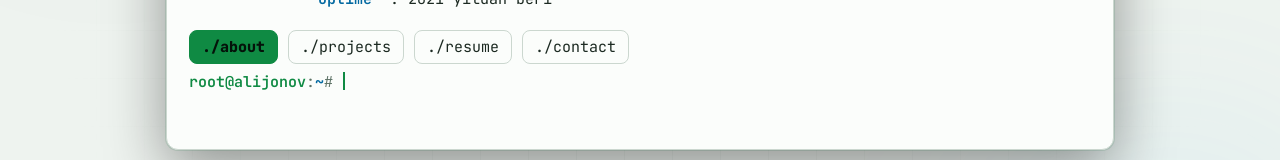
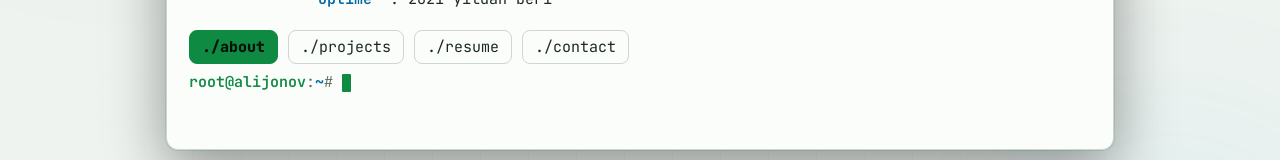
Before and after one commit to AlijonovUz/portfolio, a React (Vite) app: page / in a window 1280 px wide. Shown: the part 402-562 px from the top of the page. Built offline with nearby package versions, Linux system fonts and the light colour scheme.

Commit message:
feat(terminal): absolute-positioned 1ch terminal block cursor with full CLI vibe and smooth character traversal

```diff
--- a/src/App.jsx
+++ b/src/App.jsx
@@ -1338,14 +1338,18 @@ export default function App() {
                   }
 
                   const pos = Math.min(Math.max(0, start), inputVal.length)
-                  const before = inputVal.slice(0, pos)
-                  const after = inputVal.slice(pos)
+                  const charUnderCursor = pos < inputVal.length ? (inputVal[pos] === ' ' ? '\u00A0' : inputVal[pos]) : ''
+
                   return (
-                    <span className="term-typed-text">
-                      <span>{before}</span>
-                      <span className="term-cursor-line" />
-                      <span>{after}</span>
-                    </span>
+                    <>
+                      <span className="term-typed-text">{inputVal}</span>
+                      <span
+                        className="term-block-cursor"
+                        style={{ left: `${pos}ch` }}
+                      >
+                        {charUnderCursor}
+                      </span>
+                    </>
                   )
                 })()}
                 <input
--- a/src/style.css
+++ b/src/style.css
@@ -50,11 +50,11 @@ a{color:var(--acc2);text-decoration:none;border-bottom:1px dashed var(--acc2)}a:
 .cta button{border-color:var(--line)}.cta button:first-child{background:var(--acc);color:#04130a;font-weight:800;border-color:var(--acc)}
 .cta button:hover{border-color:var(--acc);box-shadow:0 4px 14px var(--glow)}
 
-.term-line{display:flex;align-items:baseline;gap:0;margin:6px 0 0;line-height:1.65;position:relative}
+.term-line{display:flex;align-items:center;gap:0;margin:6px 0 0;line-height:1.65;position:relative}
 .term-echo{margin:6px 0 0}
-.term-input-wrapper{position:relative;display:inline-flex;align-items:baseline;flex:1;min-width:120px;cursor:text;line-height:inherit}
+.term-input-wrapper{position:relative;display:inline-flex;align-items:center;flex:1;min-width:120px;cursor:text;line-height:inherit}
 .term-typed-text{white-space:pre;color:var(--fg);font:inherit;line-height:inherit}
-.term-cursor-line{display:inline-block;width:2px;height:1.2em;vertical-align:-0.15em;background:var(--acc);animation:bl 1s steps(1) infinite;margin:0 0.5px}
+.term-block-cursor{position:absolute;top:50%;transform:translateY(-50%);width:1ch;height:1.2em;line-height:1.2em;text-align:center;background:var(--acc);color:#04130a;font:inherit;font-weight:700;animation:bl 1s steps(1) infinite;border-radius:1px;pointer-events:none;user-select:none}
 .term-selection{display:inline;background:var(--acc);color:#04130a}
 .term-real-input{position:absolute;inset:0;width:100%;height:100%;opacity:0;background:transparent;border:none;outline:none;color:transparent;caret-color:transparent;font:inherit;cursor:text;padding:0;margin:0}
 .term-msg{margin:4px 0;line-height:1.65}
```
